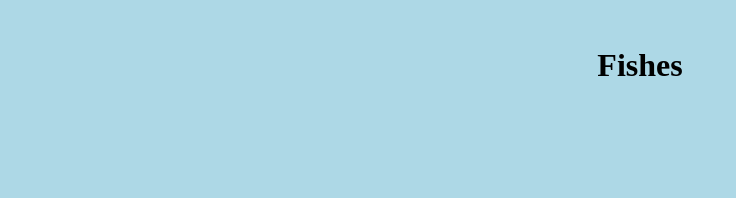
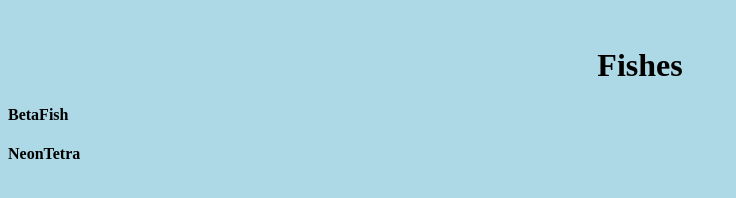
Before and after one commit to Jyoshna856/github-webpage, a plain HTML site: page index.html in a window 1280 px wide. Shown: the whole page, without its empty margins (0-736 px from the left). Drawn offline with Linux system fonts and the light colour scheme.

Commit message:
added some fishes to index html

```diff
--- a/index.html
+++ b/index.html
@@ -5,6 +5,8 @@
         </body>
     <br>
     <h1 style = "text-align:center;">Fishes</h1>
+    <h4>BetaFish</h4>
+    <h4>NeonTetra</h4>
     <br>
     <br>
     </head>
```
